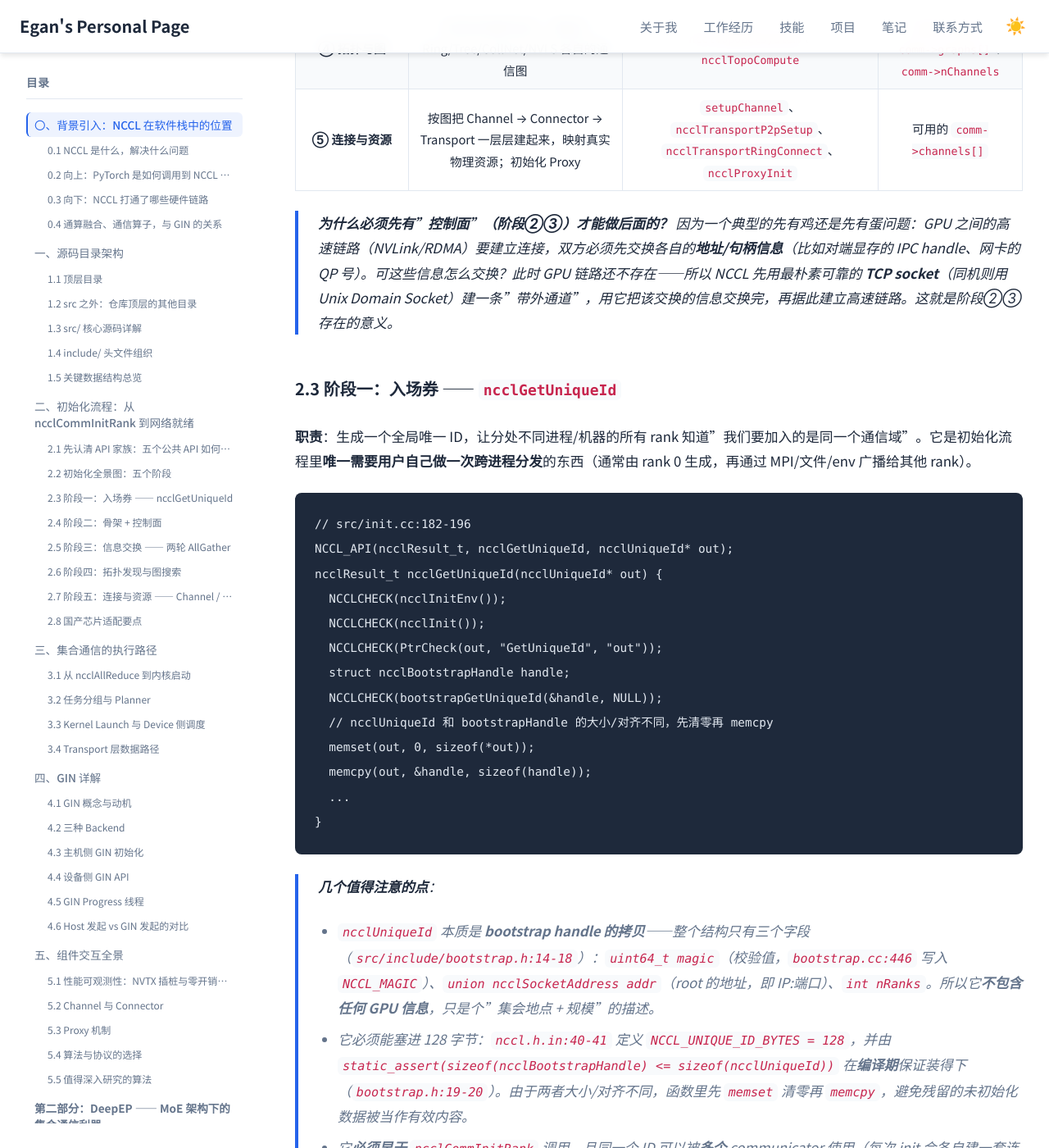
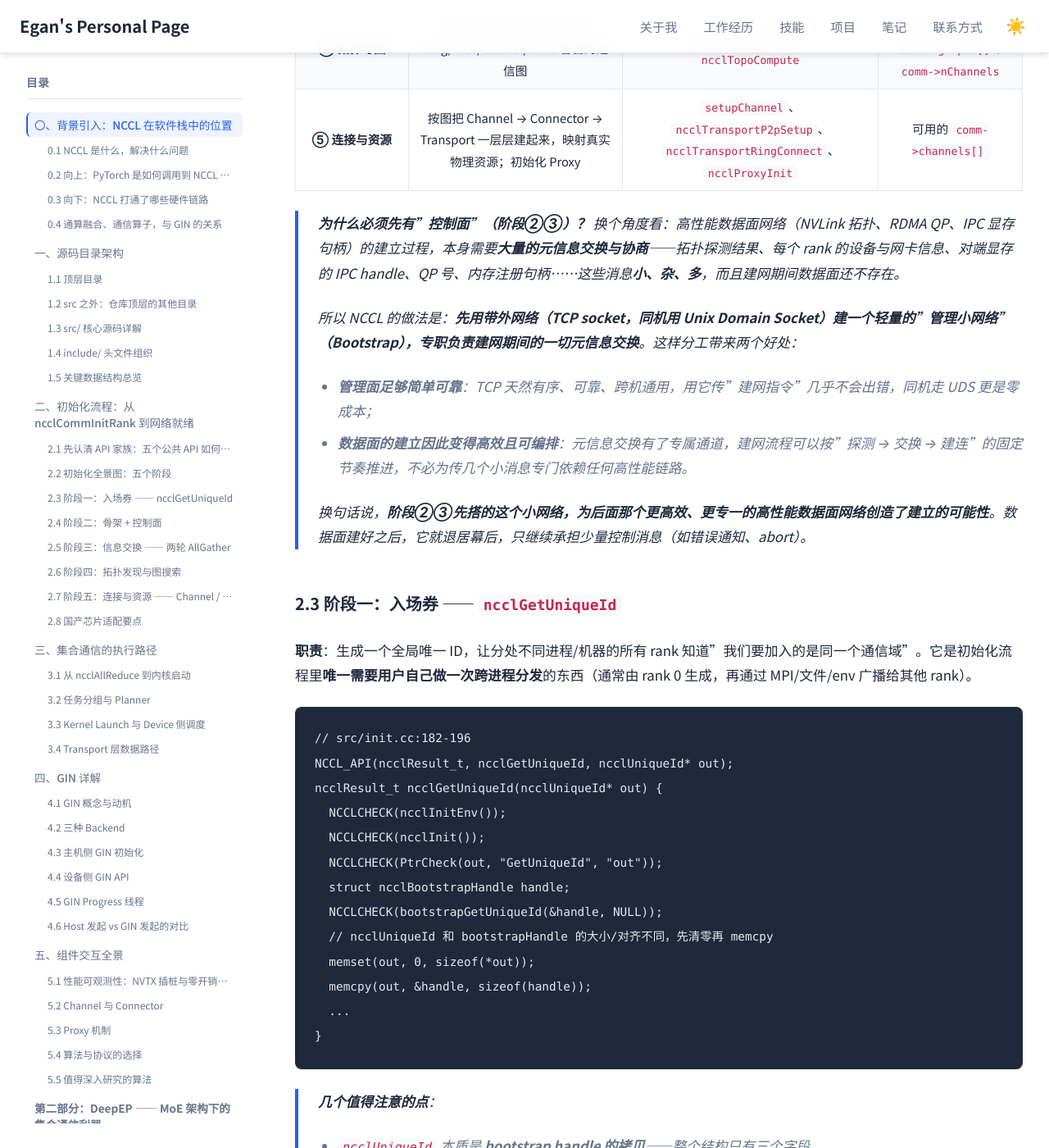
Before and after one commit to Lejun-Hu/Lejun-Hu.github.io, a Jekyll site: the page built from _notes/2026-8-24-nccl-source-study.md, in a window 1280 px wide and 1400 px high, scrolled down 42574 px. Shown: the whole window at 82% size. Built offline with Jekyll 4.4.1, drawn with Linux system fonts in a browser that asks for light colours; some of the changed text lies outside the part shown.

Commit message:
note: control-plane framing, getHash fingerprint, uniqueId one-shot fix, comm alloc clarification

````diff
--- a/_notes/2026-8-24-nccl-source-study.md
+++ b/_notes/2026-8-24-nccl-source-study.md
@@ -1086,7 +1086,14 @@ static ncclResult_t ncclCommInitRankFunc(struct ncclAsyncJob* job_) {
 | **④ 拓扑与图** | 探测本机硬件拓扑，搜索出 Ring/Tree/CollNet/NVLS 各自的通信图 | `ncclTopoGetSystem`、`ncclTopoCompute` | `comm->topo`、`comm->graphs[]`、`comm->nChannels` |
 | **⑤ 连接与资源** | 按图把 Channel → Connector → Transport 一层层建起来，映射真实物理资源；初始化 Proxy | `setupChannel`、`ncclTransportP2pSetup`、`ncclTransportRingConnect`、`ncclProxyInit` | 可用的 `comm->channels[]` |
 
-> **为什么必须先有"控制面"（阶段②③）才能做后面的？** 因为一个典型的先有鸡还是先有蛋问题：GPU 之间的高速链路（NVLink/RDMA）要建立连接，双方必须先交换各自的**地址/句柄信息**（比如对端显存的 IPC handle、网卡的 QP 号）。可这些信息怎么交换？此时 GPU 链路还不存在——所以 NCCL 先用最朴素可靠的 **TCP socket**（同机则用 Unix Domain Socket）建一条"带外通道"，用它把该交换的信息交换完，再据此建立高速链路。这就是阶段②③存在的意义。
+> **为什么必须先有"控制面"（阶段②③）？** 换个角度看：高性能数据面网络（NVLink 拓扑、RDMA QP、IPC 显存句柄）的建立过程，本身需要**大量的元信息交换与协商**——拓扑探测结果、每个 rank 的设备与网卡信息、对端显存的 IPC handle、QP 号、内存注册句柄……这些消息**小、杂、多**，而且建网期间数据面还不存在。
+>
+> 所以 NCCL 的做法是：**先用带外网络（TCP socket，同机用 Unix Domain Socket）建一个轻量的"管理小网络"（Bootstrap），专职负责建网期间的一切元信息交换**。这样分工带来两个好处：
+>
+> - **管理面足够简单可靠**：TCP 天然有序、可靠、跨机通用，用它传"建网指令"几乎不会出错，同机走 UDS 更是零成本；
+> - **数据面的建立因此变得高效且可编排**：元信息交换有了专属通道，建网流程可以按"探测 → 交换 → 建连"的固定节奏推进，不必为传几个小消息专门依赖任何高性能链路。
+>
+> 换句话说，**阶段②③先搭的这个小网络，为后面那个更高效、更专一的高性能数据面网络创造了建立的可能性**。数据面建好之后，它就退居幕后，只继续承担少量控制消息（如错误通知、abort）。
 
 ### 2.3 阶段一：入场券 —— `ncclGetUniqueId`
 
@@ -1111,7 +1118,8 @@ ncclResult_t ncclGetUniqueId(ncclUniqueId* out) {
 > **几个值得注意的点**：
 > - `ncclUniqueId` 本质是 **bootstrap handle 的拷贝**——整个结构只有三个字段（`src/include/bootstrap.h:14-18`）：`uint64_t magic`（校验值，`bootstrap.cc:446` 写入 `NCCL_MAGIC`）、`union ncclSocketAddress addr`（root 的地址，即 IP:端口）、`int nRanks`。所以它**不包含任何 GPU 信息**，只是个"集会地点 + 规模"的描述。
 > - 它必须能塞进 128 字节：`nccl.h.in:40-41` 定义 `NCCL_UNIQUE_ID_BYTES = 128`，并由 `static_assert(sizeof(ncclBootstrapHandle) <= sizeof(ncclUniqueId))` 在**编译期**保证装得下（`bootstrap.h:19-20`）。由于两者大小/对齐不同，函数里先 `memset` 清零再 `memcpy`，避免残留的未初始化数据被当作有效内容。
-> - 它**必须早于** `ncclCommInitRank` 调用，且同一个 ID 可以被**多个** communicator 使用（每次 init 会各自建一套连接）。
+> - 它**必须早于** `ncclCommInitRank` 调用，且**每个通信域都要用新生成的 ID**——同一个 ID **不能**发起第二次 init。原因：ID 里的 bootstrap root 是**一次性的"报名处"**，第一次 init 全体 rank 报到后监听 socket 就关闭了（`bootstrap.cc:392-396`），再连只会被拒。所以 split/grow 派生新通信器时，都会生成**新** ID + **新** root（`bootstrap.cc:448-456`），从不复用。真正"每次 init 各自建一套"的是**数据面连接**（QP / IPC handle），通信器之间的隔离由"随机 magic + `commHash` 身份"保证。
+> - 日志里那行 `TRACE_CALL(... getHash(...))` 是在打印这个 ID 的**指纹**。`getHash` 是 NCCL 通用的 64 位哈希（`src/include/bitops.h:539`），意义在于：uniqueId 是 128 字节二进制块，没法读也没法比对，哈希成短代号后，**同一个 ID 在任何 rank 上指纹相同**，排查"各 rank 是不是拿着同一个 ID"一眼可辨；且日志只留指纹、不留原文——拿到原文就等于能加入通信域。这个函数影响面很广：**通信器的身份标识 `commHash` 就是用它算的**（`init.cc:1905`），你在日志和 NVTX 里反复看到的 `commHash` 源头即此，`hostHash`、MNNVL 的 `cliqueId` 同理。
 
 ### 2.4 阶段二：骨架 + 控制面
 
@@ -1130,6 +1138,8 @@ comm->startMagic = comm->endMagic = NCCL_MAGIC; // Used to detect comm corruptio
 ```
 
 > 注意 `startMagic`/`endMagic` 在这里就被设为 `NCCL_MAGIC`（还记得 1.5 节讲的"魔数哨兵"吗？就是这里写入的）。而 `abortFlag` 之所以要准备 **host 和 device 两份**，是因为 NCCL 允许"一个 rank 出错时通知所有 rank 的内核提前退出"——这个标志必须能被 CPU 写、被 GPU 读，所以要分配在**页锁定（pinned）主机内存**上（`ncclCudaHostCalloc`）。
+>
+> 初读容易疑惑：第 ① 行已经把整个 `ncclComm` calloc 出来了，为什么还要对它内部字段再 calloc？因为 `abortFlag`/`abortFlagDev` 在结构体里只是**指针字段**（`comm.h:650-652`）——第一次分配只给了"装指针的槽位"（清零为 NULL），真正的标志位内存必须**另行分配**再把地址填进去。这么做有两个原因：一是 `abortFlagDev` 必须是 pinned 内存（GPU 可见），只能走 CUDA 分配器，没法内嵌在普通堆里；二是 `abortFlag` 会被多个通信器**共享**——子通信器直接指向父通信器的同一份标志（配合 `abortFlagRefCount` 引用计数），"指针 + 独立分配 + 引用计数"才能实现这种多对一共享：abort 一个通信器，所有共享该标志的通信器同时被通知，内存由最后一个使用者释放。
 
 注意此时 comm 里**还什么都没有**：没有拓扑、没有 channel、没有连接。这些都要在后面的阶段逐步填充。
 
````
